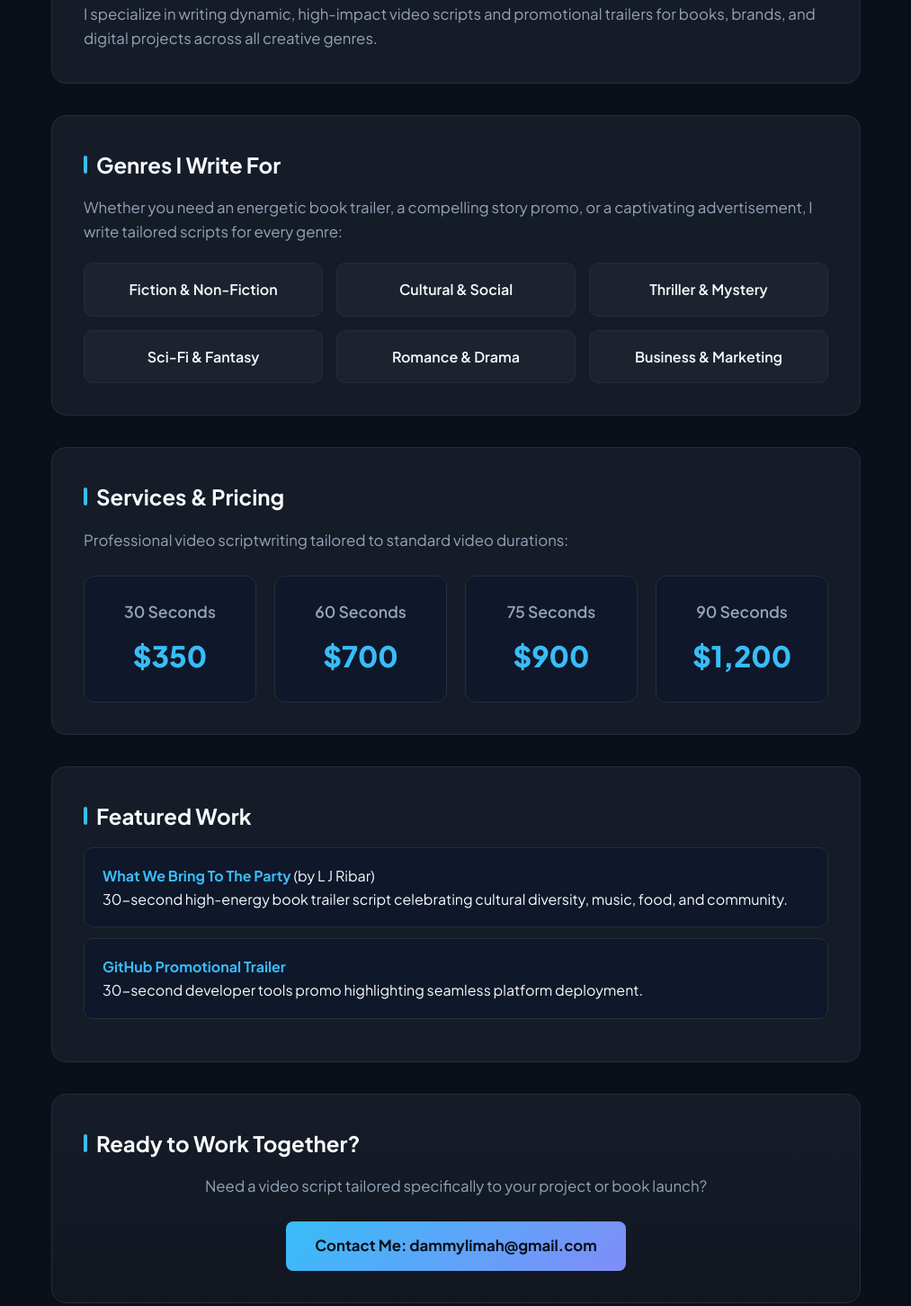
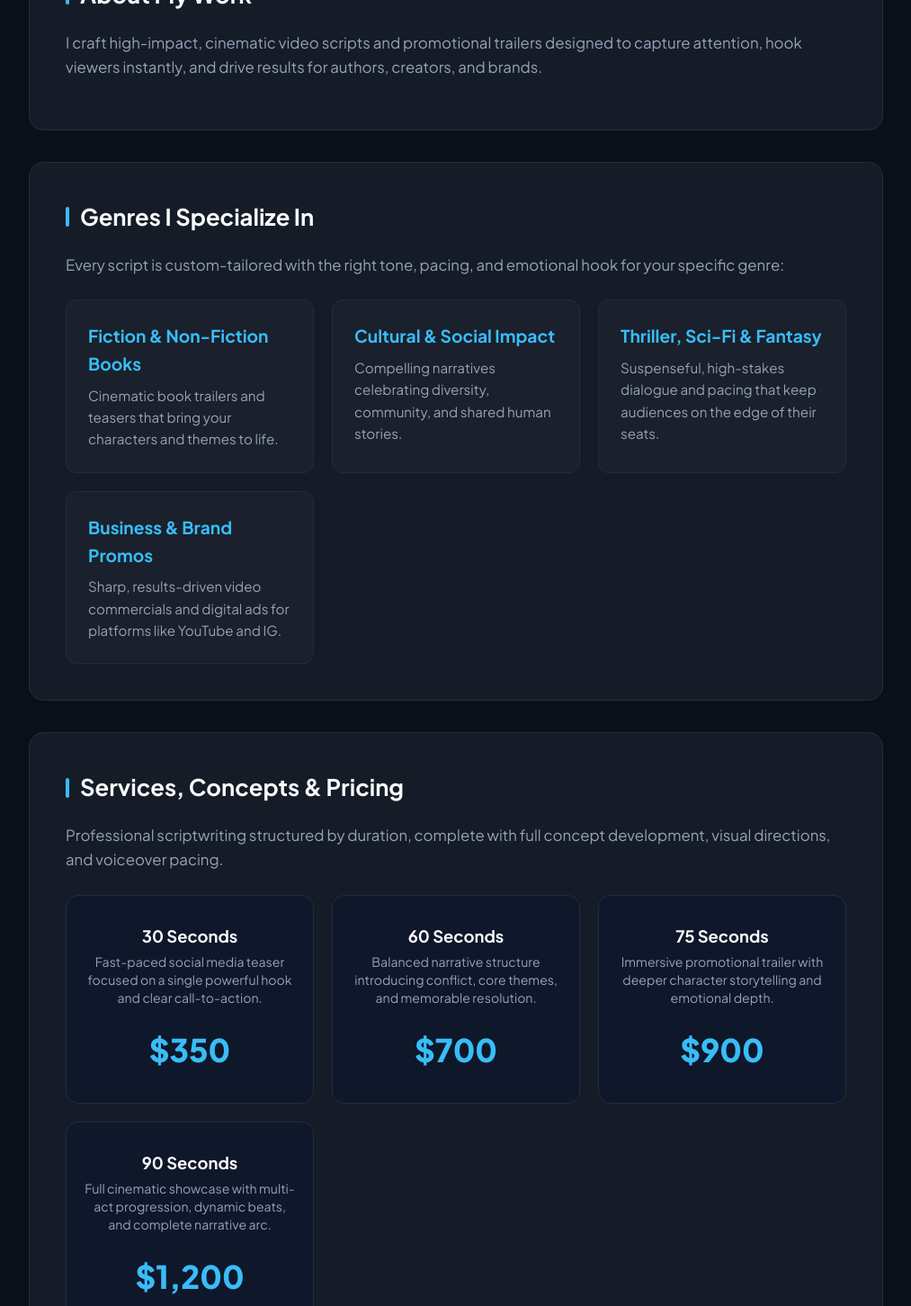
Before and after one commit to dammylimah/dammylimah.github.io, a plain HTML site: page index.html in a window 1280 px wide. Shown: the part 353-1805 px from the top of the page at 90% size, without its empty margins (133-1146 px from the left). Drawn offline with Linux system fonts and the light colour scheme.

Commit message:
Update styles and content in index.html

```diff
--- a/index.html
+++ b/index.html
@@ -37,7 +37,7 @@
     }
 
     .container {
-      max-width: 900px;
+      max-width: 950px;
       margin: 0 auto;
     }
 
@@ -47,7 +47,7 @@
     }
 
     h1 {
-      font-size: 3rem;
+      font-size: 3.2rem;
       font-weight: 800;
       background: var(--accent-gradient);
       -webkit-background-clip: text;
@@ -64,7 +64,7 @@
 
     .section {
       background: var(--card-bg);
-      padding: 35px;
+      padding: 40px;
       margin-top: 35px;
       border-radius: 16px;
       border: 1px solid var(--card-border);
@@ -72,19 +72,19 @@
 
     h2 {
       color: var(--text-main);
-      font-size: 1.5rem;
+      font-size: 1.6rem;
       font-weight: 700;
-      margin-bottom: 16px;
+      margin-bottom: 20px;
       display: flex;
       align-items: center;
-      gap: 10px;
+      gap: 12px;
     }
 
     h2::before {
       content: '';
       display: inline-block;
       width: 4px;
-      height: 20px;
+      height: 22px;
       background: var(--accent);
       border-radius: 2px;
     }
@@ -92,30 +92,45 @@
     p {
       color: var(--text-muted);
       font-size: 1.05rem;
+      margin-bottom: 15px;
     }
 
-    /* Genres Grid */
+    /* Genres Live Grid */
     .genres-grid {
       display: grid;
-      grid-template-columns: repeat(auto-fit, minmax(200px, 1fr));
-      gap: 15px;
-      margin-top: 20px;
+      grid-template-columns: repeat(auto-fit, minmax(260px, 1fr));
+      gap: 20px;
+      margin-top: 25px;
     }
 
     .genre-card {
-      background: rgba(255, 255, 255, 0.03);
+      background: rgba(255, 255, 255, 0.02);
       border: 1px solid var(--card-border);
-      padding: 16px 20px;
-      border-radius: 10px;
-      font-weight: 600;
-      color: var(--text-main);
-      text-align: center;
+      padding: 24px;
+      border-radius: 12px;
+      transition: all 0.2s ease;
     }
 
-    /* Pricing Grid */
+    .genre-card:hover {
+      border-color: var(--accent);
+      transform: translateY(-3px);
+    }
+
+    .genre-card h3 {
+      color: var(--accent);
+      font-size: 1.2rem;
+      margin-bottom: 8px;
+    }
+
+    .genre-card p {
+      font-size: 0.95rem;
+      margin-bottom: 0;
+    }
+
+    /* Pricing & Concepts Grid */
     .pricing-grid {
       display: grid;
-      grid-template-columns: repeat(auto-fit, minmax(180px, 1fr));
+      grid-template-columns: repeat(auto-fit, minmax(210px, 1fr));
       gap: 20px;
       margin-top: 25px;
     }
@@ -123,9 +138,12 @@
     .price-card {
       background: #0f172a;
       border: 1px solid var(--card-border);
-      padding: 25px 20px;
-      border-radius: 12px;
+      padding: 30px 20px;
+      border-radius: 14px;
       text-align: center;
+      display: flex;
+      flex-direction: column;
+      justify-content: space-between;
       transition: transform 0.2s, border-color 0.2s;
     }
 
@@ -135,16 +153,24 @@
     }
 
     .price-card .duration {
-      font-size: 1.1rem;
-      font-weight: 600;
+      font-size: 1.15rem;
+      font-weight: 700;
+      color: var(--text-main);
+      margin-bottom: 5px;
+    }
+
+    .price-card .concept-desc {
+      font-size: 0.88rem;
       color: var(--text-muted);
-      margin-bottom: 10px;
+      margin-bottom: 20px;
+      line-height: 1.4;
     }
 
     .price-card .amount {
-      font-size: 2rem;
+      font-size: 2.2rem;
       font-weight: 800;
       color: var(--accent);
+      margin-top: auto;
     }
 
     /* Projects List */
@@ -155,8 +181,8 @@
 
     ul.project-list li {
       background: #0f172a;
-      padding: 18px 20px;
-      margin-bottom: 12px;
+      padding: 20px;
+      margin-bottom: 15px;
       border-radius: 10px;
       border: 1px solid var(--card-border);
       color: var(--text-main);
@@ -164,22 +190,23 @@
 
     ul.project-list li strong {
       color: var(--accent);
+      font-size: 1.1rem;
     }
 
     /* CTA Section */
     .cta-section {
       text-align: center;
-      background: linear-gradient(180deg, var(--card-bg) 0%, rgba(21, 28, 40, 0.6) 100%);
+      background: linear-gradient(180deg, var(--card-bg) 0%, rgba(21, 28, 40, 0.8) 100%);
     }
 
     .btn {
       display: inline-block;
-      margin-top: 25px;
-      padding: 14px 32px;
+      margin-top: 20px;
+      padding: 16px 36px;
       background: var(--accent-gradient);
       color: #0b0f17;
       font-weight: 700;
-      font-size: 1.05rem;
+      font-size: 1.1rem;
       border-radius: 8px;
       text-decoration: none;
       transition: opacity 0.2s, transform 0.2s;
@@ -203,68 +230,95 @@
   <div class="container">
     <header>
       <h1>Dammy Limah</h1>
-      <p class="subtitle">Scriptwriter • Content Creator • Storyteller</p>
+      <p class="subtitle">Professional Scriptwriter • Content Creator • Storyteller</p>
     </header>
 
     <div class="section">
-      <h2>About Me</h2>
-      <p>I specialize in writing dynamic, high-impact video scripts and promotional trailers for books, brands, and digital projects across all creative genres.</p>
+      <h2>About My Work</h2>
+      <p>I craft high-impact, cinematic video scripts and promotional trailers designed to capture attention, hook viewers instantly, and drive results for authors, creators, and brands.</p>
     </div>
 
     <div class="section">
-      <h2>Genres I Write For</h2>
-      <p>Whether you need an energetic book trailer, a compelling story promo, or a captivating advertisement, I write tailored scripts for every genre:</p>
+      <h2>Genres I Specialize In</h2>
+      <p>Every script is custom-tailored with the right tone, pacing, and emotional hook for your specific genre:</p>
+
       <div class="genres-grid">
-        <div class="genre-card">Fiction & Non-Fiction</div>
-        <div class="genre-card">Cultural & Social</div>
-        <div class="genre-card">Thriller & Mystery</div>
-        <div class="genre-card">Sci-Fi & Fantasy</div>
-        <div class="genre-card">Romance & Drama</div>
-        <div class="genre-card">Business & Marketing</div>
+        <div class="genre-card">
+          <h3>Fiction & Non-Fiction Books</h3>
+          <p>Cinematic book trailers and teasers that bring your characters and themes to life.</p>
+        </div>
+        <div class="genre-card">
+          <h3>Cultural & Social Impact</h3>
+          <p>Compelling narratives celebrating diversity, community, and shared human stories.</p>
+        </div>
+        <div class="genre-card">
+          <h3>Thriller, Sci-Fi & Fantasy</h3>
+          <p>Suspenseful, high-stakes dialogue and pacing that keep audiences on the edge of their seats.</p>
+        </div>
+        <div class="genre-card">
+          <h3>Business & Brand Promos</h3>
+          <p>Sharp, results-driven video commercials and digital ads for platforms like YouTube and IG.</p>
+        </div>
       </div>
     </div>
 
     <div class="section">
-      <h2>Services & Pricing</h2>
-      <p>Professional video scriptwriting tailored to standard video durations:</p>
+      <h2>Services, Concepts & Pricing</h2>
+      <p>Professional scriptwriting structured by duration, complete with full concept development, visual directions, and voiceover pacing.</p>
+
       <div class="pricing-grid">
         <div class="price-card">
-          <div class="duration">30 Seconds</div>
+          <div>
+            <div class="duration">30 Seconds</div>
+            <div class="concept-desc">Fast-paced social media teaser focused on a single powerful hook and clear call-to-action.</div>
+          </div>
           <div class="amount">$350</div>
         </div>
+
         <div class="price-card">
-          <div class="duration">60 Seconds</div>
+          <div>
+            <div class="duration">60 Seconds</div>
+            <div class="concept-desc">Balanced narrative structure introducing conflict, core themes, and memorable resolution.</div>
+          </div>
           <div class="amount">$700</div>
         </div>
+
         <div class="price-card">
-          <div class="duration">75 Seconds</div>
+          <div>
+            <div class="duration">75 Seconds</div>
+            <div class="concept-desc">Immersive promotional trailer with deeper character storytelling and emotional depth.</div>
+          </div>
           <div class="amount">$900</div>
         </div>
+
         <div class="price-card">
-          <div class="duration">90 Seconds</div>
+          <div>
+            <div class="duration">90 Seconds</div>
+            <div class="concept-desc">Full cinematic showcase with multi-act progression, dynamic beats, and complete narrative arc.</div>
+          </div>
           <div class="amount">$1,200</div>
         </div>
       </div>
     </div>
 
     <div class="section">
-      <h2>Featured Work</h2>
+      <h2>Featured Projects</h2>
       <ul class="project-list">
         <li>
           <strong>What We Bring To The Party</strong> (by L J Ribar)<br>
-          30-second high-energy book trailer script celebrating cultural diversity, music, food, and community.
+          30-second high-energy book trailer script celebrating cultural diversity, community celebration, and human connection.
         </li>
         <li>
-          <strong>GitHub Promotional Trailer</strong><br>
-          30-second developer tools promo highlighting seamless platform deployment.
+          <strong>GitHub Developer Platform Promo</strong><br>
+          30-second tech trailer script highlighting seamless repository building and cloud deployment.
         </li>
       </ul>
     </div>
 
     <div class="section cta-section">
-      <h2>Ready to Work Together?</h2>
-      <p>Need a video script tailored specifically to your project or book launch?</p>
-      <a href="mailto:dammylimah@gmail.com" class="btn">Contact Me: dammylimah@gmail.com</a>
+      <h2>Let's Bring Your Story to Life</h2>
+      <p>Ready to collaborate on a script for your next book launch, brand video, or project?</p>
+      <a href="mailto:dammylimah@gmail.com" class="btn">Email Me: dammylimah@gmail.com</a>
     </div>
 
     <footer>
```
